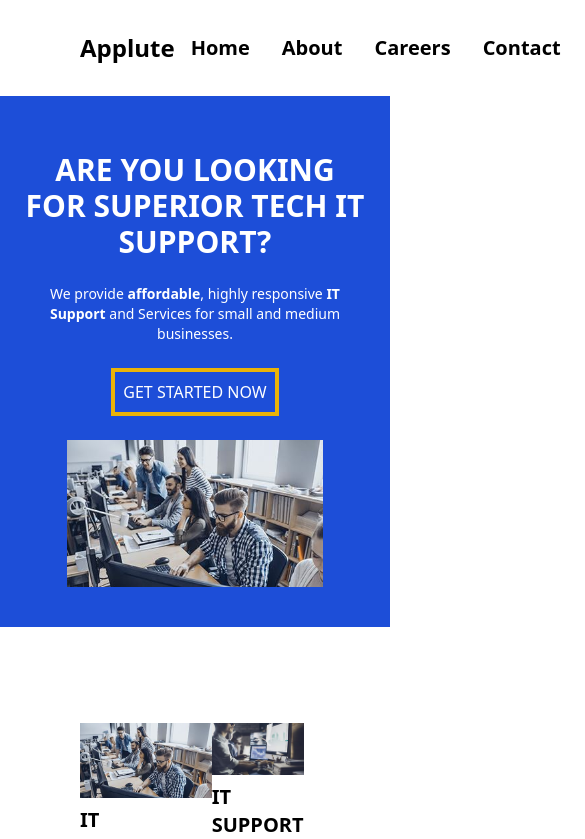
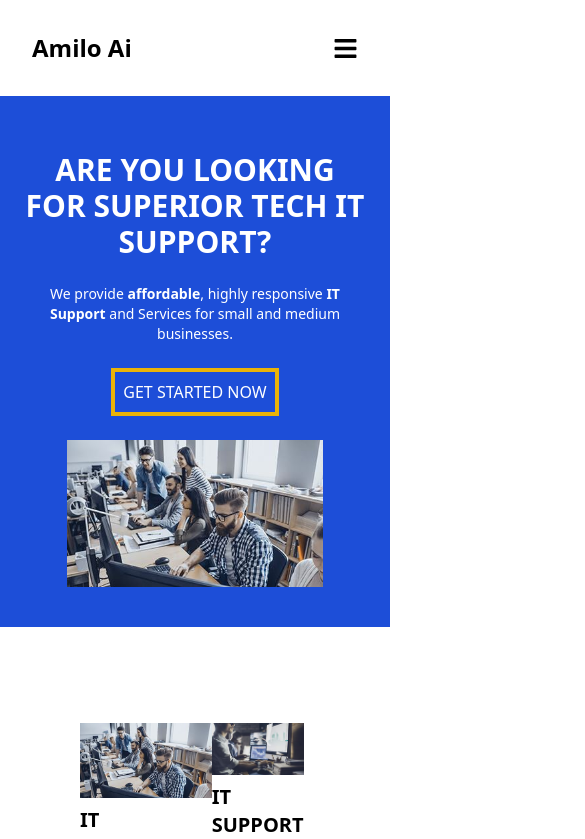
Before and after one commit to Chandan784/AmiloAi, a React (Vite) app in the folder AmiloAi/: page / in a window 390 px wide. Shown: the top 839 px of the page, 585 px wide, since content can reach past the window. Built offline with nearby package versions, Linux system fonts and the light colour scheme.

Commit message:
toggle work

```diff
--- a/AmiloAi/package.json
+++ b/AmiloAi/package.json
@@ -12,6 +12,7 @@
   "dependencies": {
     "react": "^18.3.1",
     "react-dom": "^18.3.1",
+    "react-icons": "^5.4.0",
     "react-router-dom": "^7.0.2"
   },
   "devDependencies": {
--- a/AmiloAi/src/Components/Navbar.jsx
+++ b/AmiloAi/src/Components/Navbar.jsx
@@ -1,36 +1,88 @@
-import React from 'react'
-import { Link } from 'react-router-dom'
+import React, { useState } from "react";
+import { Link } from "react-router-dom";
+import { FaBars } from "react-icons/fa";
+import { ImCross } from "react-icons/im";
 
 const Navbar = () => {
+  let [open, setOpen] = useState(false);
+  let [display, setDisplay] = useState("hidden");
+
+  function toggleClick() {
+    if (open) {
+      setDisplay("hidden");
+      setOpen(false);
+    } else {
+      setDisplay("block");
+      setOpen(true);
+    }
+  }
+
   return (
     <>
-      <div className='flex justify-between px-20 h-24 items-center'>
+      <div className="flex justify-between px-8 lg:px-20 h-24 items-center">
         <div className="img">
-          <h1 className='text-2xl font-bold'>Applute</h1>
+          <h1 className="text-2xl font-bold">Amilo Ai</h1>
         </div>
-        <div className="navList">
-        <ul className='flex text-xl font-semibold'>
-        <li className='px-4'>
+        <div className="navList  ">
+          {open ? (
+            <ImCross
+              className=" lg:hidden"
+              fontSize={25}
+              onClick={toggleClick}
+            />
+          ) : (
+            <FaBars
+              className=" lg:hidden"
+              fontSize={25}
+              onClick={toggleClick}
+            />
+          )}
+
+          <ul className={`flex text-xl font-semibold hidden lg:flex lg:block`}>
+            <li className="px-4">
               <Link to={"/"}>Home</Link>
             </li>
-        <li className='px-4'>
+            <li className="px-4">
               <Link to={"/About"}>About</Link>
             </li>
-        <li className='px-4'>
+            <li className="px-4">
               <Link to={"/Careers"}>Careers</Link>
             </li>
-        <li className='px-4'>
+            <li className="px-4">
               <Link to={"/Contact"}>Contact</Link>
             </li>
-        <li className='px-4'>
+            <li className="px-4">
               <Link to={"/Service"}>Service</Link>
             </li>
           </ul>
         </div>
       </div>
 
+      <div className={` ${display}`}>
+        <div className="navList  h-screen  w-1/2 absolute right-0   bg-gray-900  text-white">
+          <ul
+            className={`flex flex-col text-xl font-semibold  text-center leading-10  py-4  `}
+          >
+            <li className="px-4">
+              <Link to={"/"}>Home</Link>
+            </li>
+            <li className="px-4">
+              <Link to={"/About"}>About</Link>
+            </li>
+            <li className="px-4">
+              <Link to={"/Careers"}>Careers</Link>
+            </li>
+            <li className="px-4">
+              <Link to={"/Contact"}>Contact</Link>
+            </li>
+            <li className="px-4">
+              <Link to={"/Service"}>Service</Link>
+            </li>
+          </ul>
+        </div>
+      </div>
     </>
-  )
-}
+  );
+};
 
-export default Navbar
+export default Navbar;
```
Also changed, not shown: 1 other file (tests, documents, lock files or other folders). Lines whose indentation alone changed are shown as unchanged.
